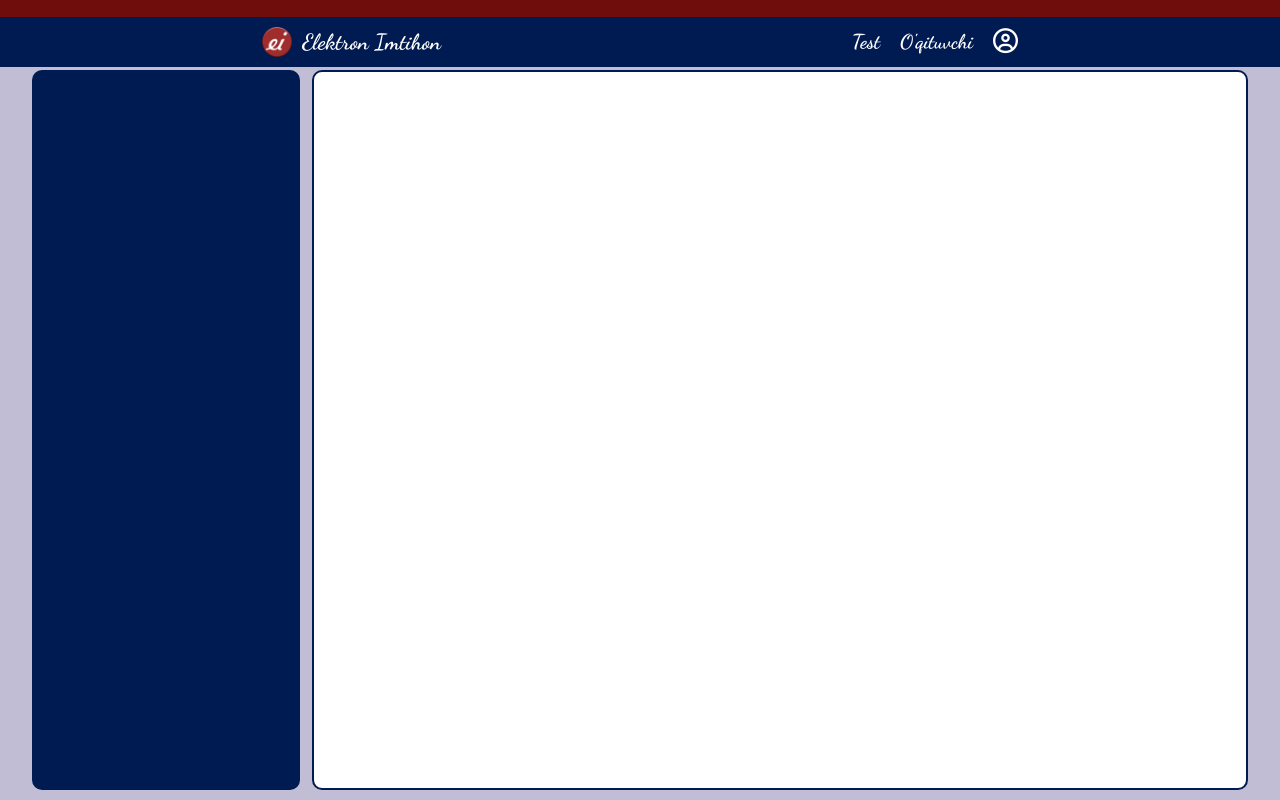
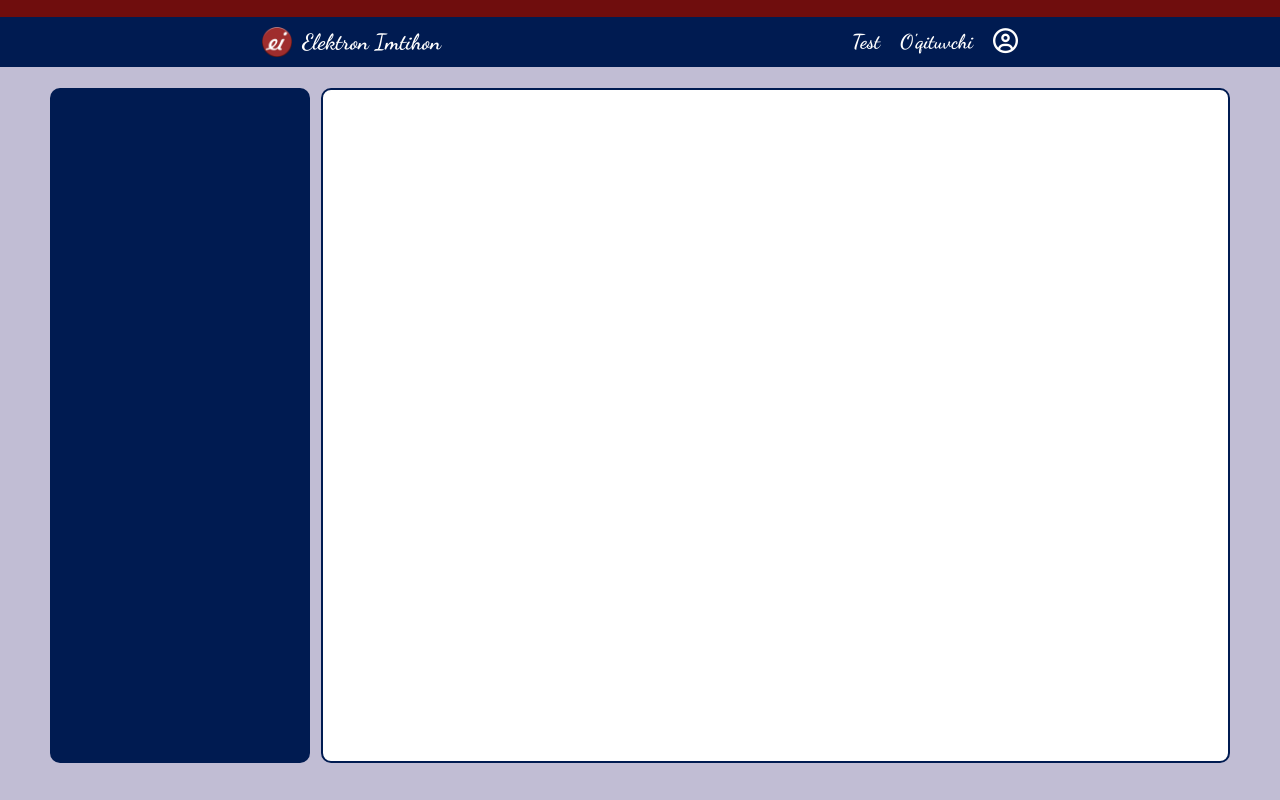
Before and after one commit to MurodjonBahodirovich/online-examination, a React (Create React App) app: page /test in a window 1280 px wide. Built offline with nearby package versions, Linux system fonts and the light colour scheme; a web font is replaced by a local one.

Commit message:
fixed tests page container

```diff
--- a/src/components/Body/Home/Home.styles.jsx
+++ b/src/components/Body/Home/Home.styles.jsx
@@ -3,19 +3,19 @@ import backgroundImage from "../../../assets/img/background.png";
 
 export const Container = styled.div`
   width: 100%;
-  height: 91vh;
-  margin-top: 6.7rem;
-  margin-left: 50%;
+  height: 100vh;
   padding-bottom: 5rem;
-  transform: translate(-50%);
   overflow-x: hidden;
   overflow-y: scroll;
-  font-family: "Dancing Script", monospace;
   display: flex;
   align-items: end;
   justify-content: center;
   background-image: url(${backgroundImage});
   background-size: cover;
+
+  position: absolute;
+  top: 0;
+  left: 0;
 
   &::-webkit-scrollbar {
     display: none;
@@ -31,7 +31,7 @@ export const HomePageText = styled.p`
   text-shadow: 0 0 10px #000;
   text-align: center;
   user-select: none;
-  -webkit-text-stroke-width: 0.3px;
+  -webkit-text-stroke-width: 0.5px;
   -webkit-text-stroke-color: #001b51;
 `;
 
--- a/src/components/Marquee/Marquee.jsx
+++ b/src/components/Marquee/Marquee.jsx
@@ -4,7 +4,7 @@ import styled, { keyframes } from "styled-components";
 // Define the keyframes for the scrolling animation
 const marqueeAnimation = keyframes`
   0% {
-    transform: translateX(625%);
+    transform: translateX(650%);
   }
   100% {
     transform: translateX(-100%);
@@ -16,7 +16,7 @@ const MarqueeContainer = styled.div`
   width: 100%;
   overflow: hidden;
   background-color: #6f0d0d;
-  position: absolute;
+  position: fixed;
   top: 0;
   left: 0;
   z-index: 999;
--- a/src/components/Navigation/Navigation.jsx
+++ b/src/components/Navigation/Navigation.jsx
@@ -13,14 +13,17 @@ function Navigation() {
       id: 1,
       linkTo: "/test",
       element: "Test",
+      title: "Testni Boshlash",
     },
     {
       id: 2,
       linkTo: "/teacher-section",
       element: "O'qituvchi",
+      title: "O'qituvchi Bo'limi",
     },
     {
       id: 3,
+      title: "Profil",
       element: (
         <i
           style={{ fontSize: "2.5rem", color: "#fff" }}
@@ -32,13 +35,13 @@ function Navigation() {
 
   return (
     <>
-      <Marquee
-        text="Sayt test rejimida ishlamoqda!"      />
+      <Marquee text="Sayt test rejimida ishlamoqda!" />
 
       <HeaderContainer>
         <SubContainer>
           <Link
             to="/"
+            title="Bosh sahifa"
             style={{
               textDecoration: "none",
               display: "flex",
@@ -53,6 +56,7 @@ function Navigation() {
             {NavLinks.map((link) => {
               return (
                 <Link
+                  title={link?.title}
                   to={link?.linkTo}
                   key={link.id}
                   onClick={link.id === 3 ? () => setIsOpenModal(true) : null}
--- a/src/components/TestsPage/ClassSelectingContainer.jsx
+++ b/src/components/TestsPage/ClassSelectingContainer.jsx
@@ -9,6 +9,7 @@ function ClassSelectingContainer() {
           width: "100%",
           height: "100%",
           display: "flex",
+          alignItems: "center",
           justifyContent: "space-between",
         }}
       >
--- a/src/components/TestsPage/TestPage.styles.jsx
+++ b/src/components/TestsPage/TestPage.styles.jsx
@@ -2,7 +2,7 @@ import { styled } from "styled-components";
 
 export const ClassesContainer = styled.div`
   width: 22%;
-  height: 100%;
+  height: 90%;
   background-color: #001b51;
   border-radius: 10px;
   padding: 1rem;
@@ -10,7 +10,7 @@ export const ClassesContainer = styled.div`
 
 export const TestsContainer = styled.div`
   width: 77%;
-  height: 100%;
+  height: 90%;
   background-color: #ffffff;
   backdrop-filter: blur(10px);
   border: 2px solid #001b51;
--- a/src/components/routes/TestsPage/Tests.jsx
+++ b/src/components/routes/TestsPage/Tests.jsx
@@ -5,9 +5,9 @@ import ClassSelectingContainer from "../../TestsPage/ClassSelectingContainer";
 function Tests() {
   return (
     <Fragment>
-      <TestPageContainer>
-        <ClassSelectingContainer />
-      </TestPageContainer>
+        <TestPageContainer>
+          <ClassSelectingContainer />
+        </TestPageContainer>
     </Fragment>
   );
 }
--- a/src/components/routes/TestsPage/Tests.styles.jsx
+++ b/src/components/routes/TestsPage/Tests.styles.jsx
@@ -1,9 +1,8 @@
 import { styled } from "styled-components";
 
 export const TestPageContainer = styled.div`
-  width: 95%;
-  height: 90vh;
-  margin-top: 7rem;
-  margin-left: 50%;
-  transform: translate(-50%);
+  width: 100%;
+  height: 100vh;
+  padding: 5rem;
+  padding-bottom: 0;
 `;
```
